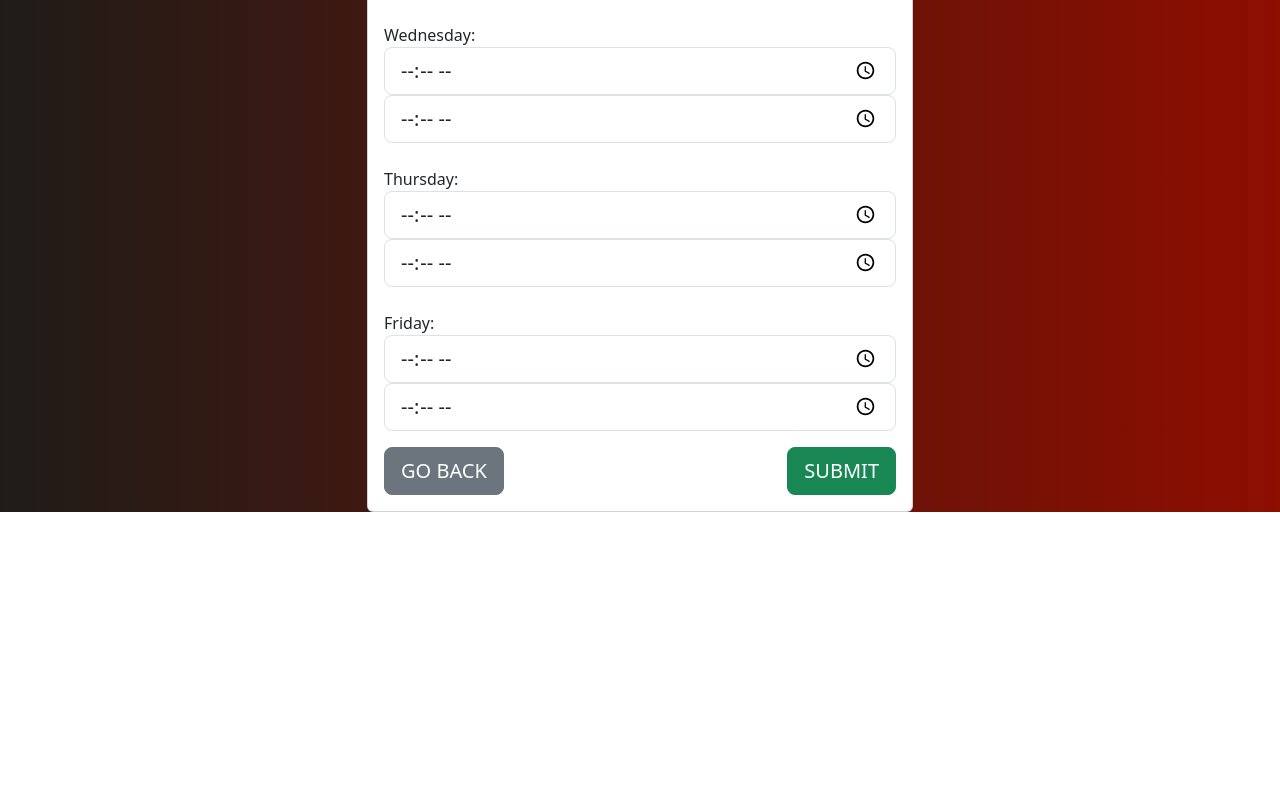
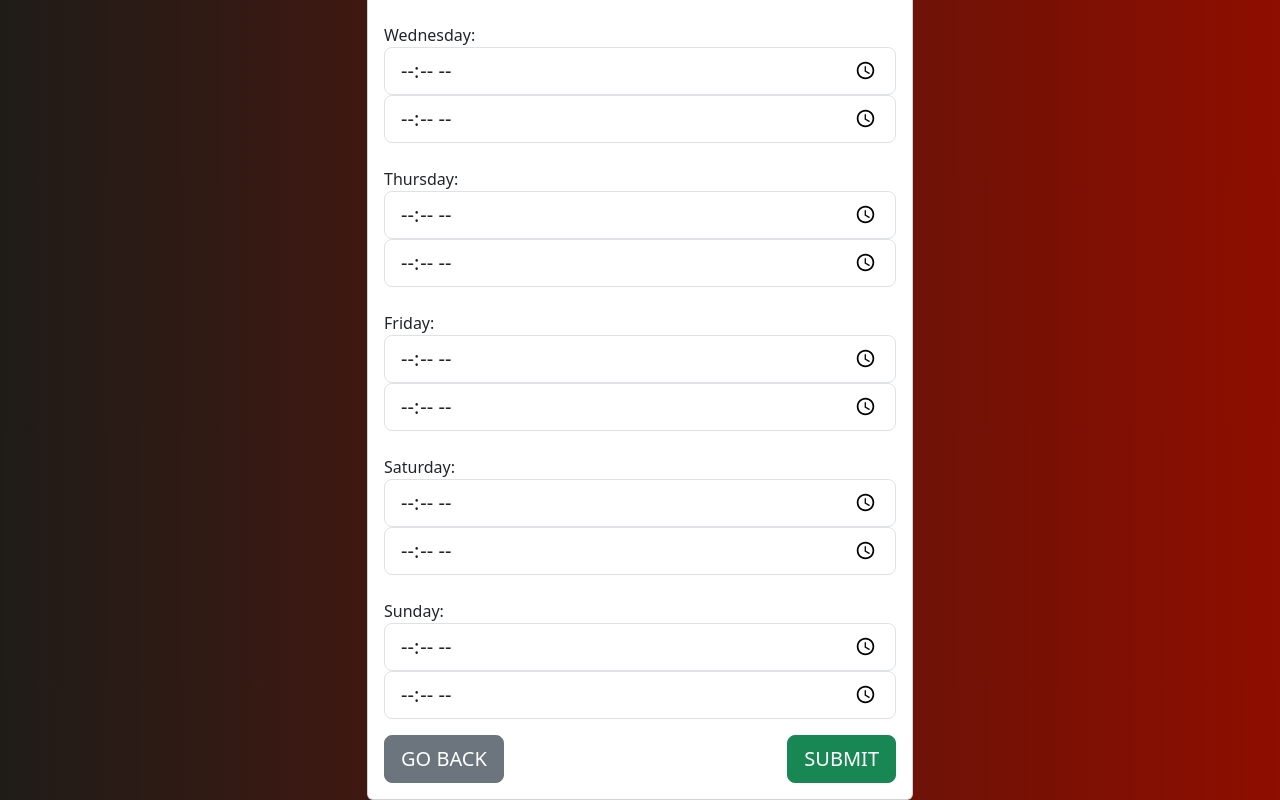
Before and after one commit to VicVapor/SantiJuanVicFood, an Angular app: page /create-user in a window 1280 px wide. Shown: the part 840-1640 px from the top of the page. Before the commit the page ends 1352 px from the top, so only its background shows below. Built offline with nearby package versions, Linux system fonts and the light colour scheme.

Commit message:
Se termina el componente signup
Se completa la creación y funcionalidad de create-user

```diff
--- a/src/app/components/create-user/create-user.component.html
+++ b/src/app/components/create-user/create-user.component.html
@@ -56,56 +56,71 @@
                             <br>
                             <h3 class="tittle">Feeding Schedule:</h3>
                             <label>Monday:</label>
-                            <input type="time" formControlName="mondayFeedingTime" class="form-control form-control-lg">
-                            <input type="time" formControlName="mondayFeedingTime" class="form-control form-control-lg">
+                            <input type="time" formControlName="mondayStartTime" class="form-control form-control-lg">
+                            <input type="time" formControlName="mondayEndTime" class="form-control form-control-lg">
                             <div class="text-danger"
-                                *ngIf="userForm.get('mondayFeedingTime')?.hasError('required') && userForm.get('mondayFeedingTime')?.touched">
+                                *ngIf="userForm.get('mondayStartTime')?.hasError('required') && userForm.get('mondayStartTime')?.touched || userForm.get('mondayEndTime')?.hasError('required') && userForm.get('mondayEndTime')?.touched">
                                 <span>
                                     Feeding time <strong>is required</strong>
                                 </span>
                             </div>
+                            <!-- Repite el mismo patrón para los demás días -->
                             <br>
                             <label>Tuesday:</label>
-                            <input type="time" formControlName="tuesdayFeedingTime"
-                                class="form-control form-control-lg">
-                            <input type="time" formControlName="tuesdayFeedingTime"
-                                class="form-control form-control-lg">
+                            <input type="time" formControlName="tuesdayStartTime" class="form-control form-control-lg">
+                            <input type="time" formControlName="tuesdayEndTime" class="form-control form-control-lg">
                             <div class="text-danger"
-                                *ngIf="userForm.get('tuesdayFeedingTime')?.hasError('required') && userForm.get('tuesdayFeedingTime')?.touched">
+                                *ngIf="userForm.get('tuesdayStartTime')?.hasError('required') && userForm.get('tuesdayStartTime')?.touched || userForm.get('tuesdayEndTime')?.hasError('required') && userForm.get('tuesdayEndTime')?.touched">
                                 <span>
                                     Feeding time <strong>is required</strong>
                                 </span>
                             </div>
                             <br>
                             <label>Wednesday:</label>
-                            <input type="time" formControlName="wednesdayFeedingTime"
-                                class="form-control form-control-lg">
-                            <input type="time" formControlName="wednesdayFeedingTime"
-                                class="form-control form-control-lg">
+                            <input type="time" formControlName="wednesdayStartTime" class="form-control form-control-lg">
+                            <input type="time" formControlName="wednesdayEndTime" class="form-control form-control-lg">
                             <div class="text-danger"
-                                *ngIf="userForm.get('wednesdayFeedingTime')?.hasError('required') && userForm.get('wednesdayFeedingTime')?.touched">
+                                *ngIf="userForm.get('wednesdayStartTime')?.hasError('required') && userForm.get('wednesdayStartTime')?.touched || userForm.get('wednesdayEndTime')?.hasError('required') && userForm.get('wednesdayEndTime')?.touched">
                                 <span>
                                     Feeding time <strong>is required</strong>
                                 </span>
                             </div>
                             <br>
                             <label>Thursday:</label>
-                            <input type="time" formControlName="thursdayFeedingTime"
-                                class="form-control form-control-lg">
-                            <input type="time" formControlName="thursdayFeedingTime"
-                                class="form-control form-control-lg">
+                            <input type="time" formControlName="thursdayStartTime" class="form-control form-control-lg">
+                            <input type="time" formControlName="thursdayEndTime" class="form-control form-control-lg">
                             <div class="text-danger"
-                                *ngIf="userForm.get('thursdayFeedingTime')?.hasError('required') && userForm.get('thursdayFeedingTime')?.touched">
+                                *ngIf="userForm.get('thursdayStartTime')?.hasError('required') && userForm.get('thursdayStartTime')?.touched || userForm.get('thursdayEndTime')?.hasError('required') && userForm.get('thursdayEndTime')?.touched">
                                 <span>
                                     Feeding time <strong>is required</strong>
                                 </span>
                             </div>
                             <br>
                             <label>Friday:</label>
-                            <input type="time" formControlName="fridayFeedingTime" class="form-control form-control-lg">
-                            <input type="time" formControlName="fridayFeedingTime" class="form-control form-control-lg">
+                            <input type="time" formControlName="fridayStartTime" class="form-control form-control-lg">
+                            <input type="time" formControlName="fridayEndTime" class="form-control form-control-lg">
                             <div class="text-danger"
-                                *ngIf="userForm.get('fridayFeedingTime')?.hasError('required') && userForm.get('fridayFeedingTime')?.touched">
+                                *ngIf="userForm.get('fridayStartTime')?.hasError('required') && userForm.get('fridayStartTime')?.touched || userForm.get('fridayEndTime')?.hasError('required') && userForm.get('fridayEndTime')?.touched">
+                                <span>
+                                    Feeding time <strong>is required</strong>
+                                </span>
+                            </div>
+                            <br>
+                            <label>Saturday:</label>
+                            <input type="time" formControlName="saturdayStartTime" class="form-control form-control-lg">
+                            <input type="time" formControlName="saturdayEndTime" class="form-control form-control-lg">
+                            <div class="text-danger"
+                                *ngIf="userForm.get('saturdayStartTime')?.hasError('required') && userForm.get('saturdayStartTime')?.touched || userForm.get('saturdayEndTime')?.hasError('required') && userForm.get('saturdayEndTime')?.touched">
+                                <span>
+                                    Feeding time <strong>is required</strong>
+                                </span>
+                            </div>
+                            <br>
+                            <label>Sunday:</label>
+                            <input type="time" formControlName="sundayStartTime" class="form-control form-control-lg">
+                            <input type="time" formControlName="sundayEndTime" class="form-control form-control-lg">
+                            <div class="text-danger"
+                                *ngIf="userForm.get('sundayStartTime')?.hasError('required') && userForm.get('sundayStartTime')?.touched || userForm.get('sundayEndTime')?.hasError('required') && userForm.get('sundayEndTime')?.touched">
                                 <span>
                                     Feeding time <strong>is required</strong>
                                 </span>
```
Also changed, not shown: src/app/components/create-user/create-user.component.ts (+42 -25 lines).
